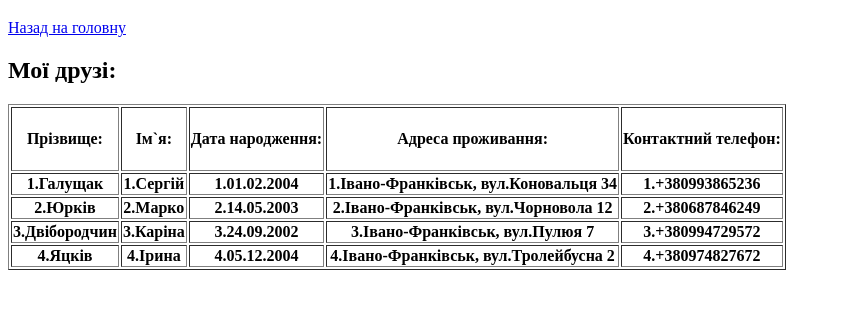
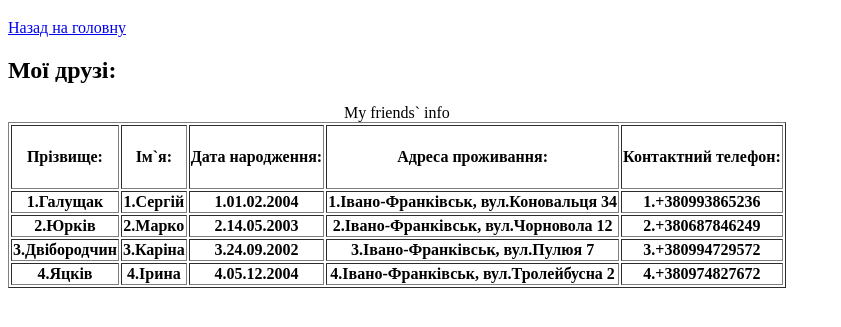
Before and after one commit to Yrmke/web-design, a plain HTML site: page friends.html in a window 1280 px wide. Shown: the part 61-388 px from the top of the page, without its empty margins (0-841 px from the left). Drawn offline with Linux system fonts and the light colour scheme.

Commit message:
Update friends.html

```diff
--- a/friends.html
+++ b/friends.html
@@ -11,7 +11,7 @@
  <h2>Мої друзі:</h2>
 
 <table border="1">
-
+<caption>My friends` info</caption>
 <tr>
 	<th><h4>Прізвище:</h4></th>
 	<th><h4>Ім`я:</h4></th>
```
